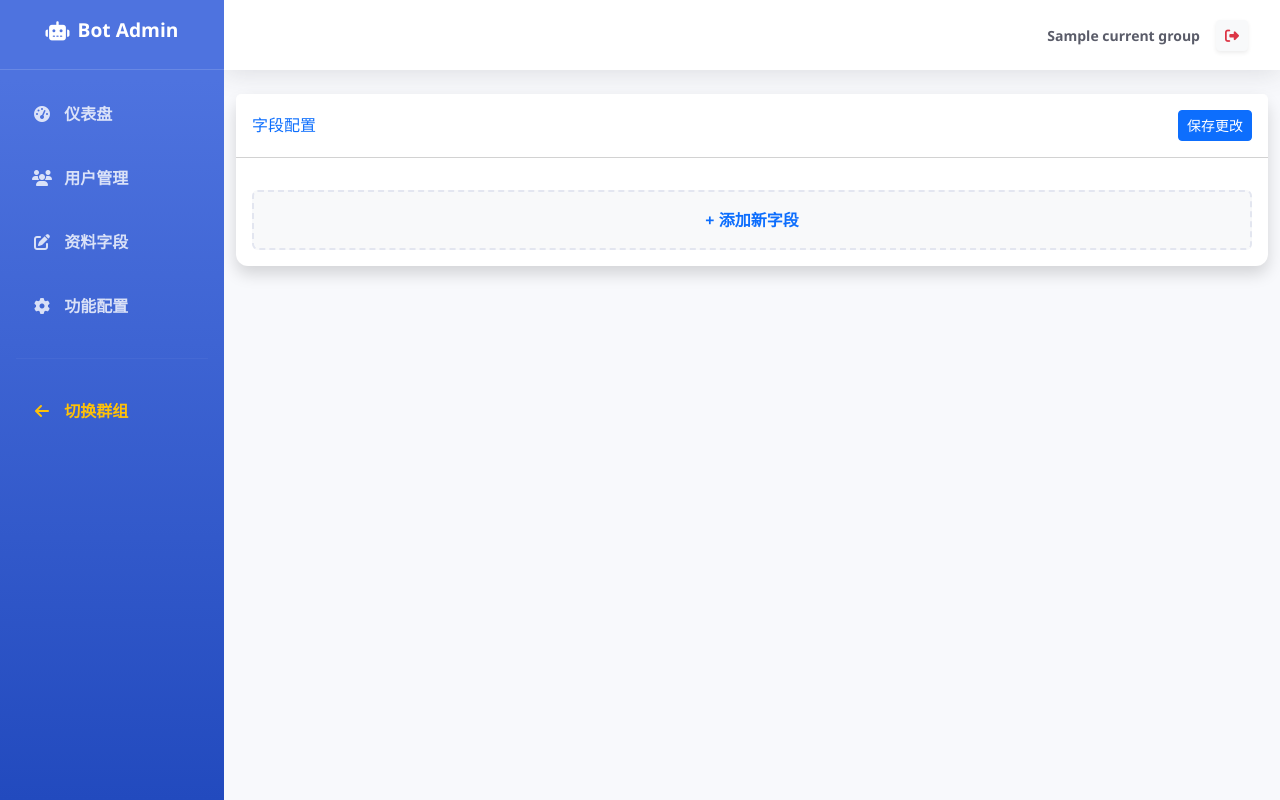
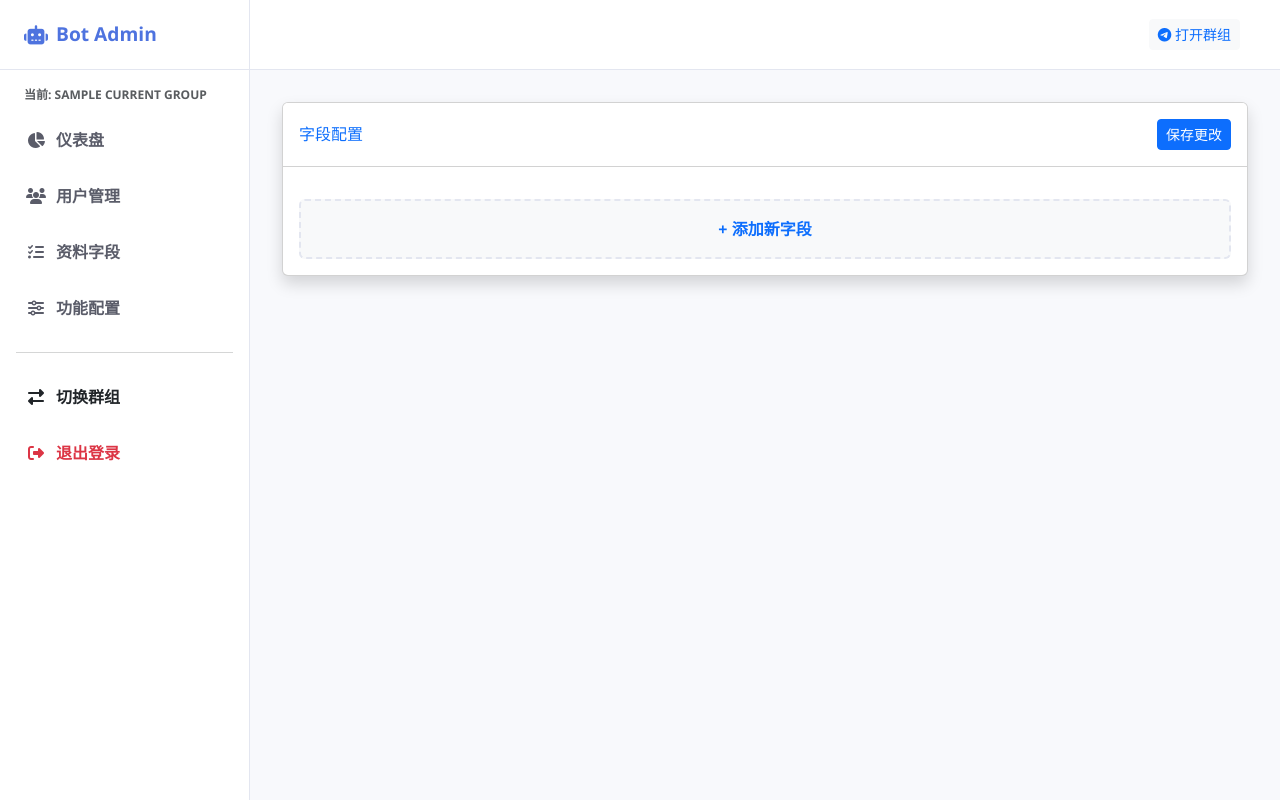
Before and after one commit to Szchiji/-, a Python web app: template app/modules/core/templates/fields.html in a window 1280 px wide. Run offline with Jinja, Linux system fonts and the light colour scheme; the template is opened without the code that fills it: most values are stand-ins (such as "Sample title", 1, 10 or a date in 2020).

Commit message:
Update base.html

```diff
--- a/app/modules/core/templates/base.html
+++ b/app/modules/core/templates/base.html
@@ -4,7 +4,6 @@
     <meta charset="UTF-8">
     <meta name="viewport" content="width=device-width, initial-scale=1.0">
     <title>Bot Admin</title>
-    <!-- 核心 CSS -->
     <link href="https://cdn.jsdelivr.net/npm/bootstrap@5.3.0/dist/css/bootstrap.min.css" rel="stylesheet">
     <link href="https://cdnjs.cloudflare.com/ajax/libs/font-awesome/6.4.0/css/all.min.css" rel="stylesheet">
     <style>
@@ -12,65 +11,75 @@
         body { background-color: var(--bg-color); font-family: 'Segoe UI', Roboto, sans-serif; color: #5a5c69; }
 
         /* 侧边栏 */
-        .sidebar-wrapper {
-            min-height: 100vh; background: linear-gradient(180deg,#4e73df 10%,#224abe 100%);
-            width: 224px; position: fixed; left: 0; top: 0; bottom: 0; z-index: 1000; padding-top: 1rem;
-        }
-        .sidebar-brand { color: white; text-decoration: none; font-weight: 800; font-size: 1.2rem; display: flex; align-items: center; justify-content: center; padding-bottom: 1.5rem; margin-bottom: 1rem; border-bottom: 1px solid rgba(255,255,255,0.15); }
-        .nav-item .nav-link { color: rgba(255,255,255,.8); padding: 1rem; margin: 0 1rem; border-radius: 0.35rem; display: block; text-decoration: none; font-weight: 600; }
-        .nav-item .nav-link:hover { color: white; background: rgba(255,255,255,0.1); }
-        .nav-item .nav-link.active { background: white; color: #4e73df; box-shadow: 0 2px 10px rgba(0,0,0,0.1); }
-        .nav-item .nav-link i { width: 20px; margin-right: 0.5rem; text-align: center; }
+        .sidebar { width: 250px; background: white; position: fixed; top: 0; left: 0; height: 100vh; border-right: 1px solid #e3e6f0; z-index: 1000; overflow-y: auto; }
+        .sidebar-brand { height: 70px; display: flex; align-items: center; padding: 0 1.5rem; font-weight: 800; font-size: 1.2rem; color: #4e73df; border-bottom: 1px solid #e3e6f0; text-decoration: none; }
+        .nav-link { color: #5a5c69; padding: 1rem 1.5rem; font-weight: 600; display: flex; align-items: center; text-decoration: none; transition: 0.2s; }
+        .nav-link:hover { background: #f8f9fc; color: #4e73df; }
+        .nav-link.active { color: #4e73df; background: #f0f4ff; border-right: 4px solid #4e73df; }
+        .nav-link i { width: 24px; margin-right: 8px; text-align: center; }
 
-        /* 主内容容器 */
-        .main-content-wrapper { margin-left: 224px; min-height: 100vh; display: flex; flex-direction: column; transition: margin-left 0.3s; }
-
-        /* 关键：没有侧边栏时的样式 */
-        .main-content-wrapper.no-sidebar { margin-left: 0 !important; }
-
-        .top-bar { height: 70px; background: white; box-shadow: 0 .15rem 1.75rem 0 rgba(58,59,69,.15); display: flex; align-items: center; justify-content: flex-end; padding: 0 2rem; margin-bottom: 1.5rem; }
-        .card { border: none; border-radius: 0.75rem; box-shadow: 0 .15rem 1.75rem 0 rgba(58,59,69,.15); }
+        /* 主内容 */
+        .main-wrapper { min-height: 100vh; display: flex; flex-direction: column; transition: margin-left 0.2s; }
+        .topbar { height: 70px; background: white; border-bottom: 1px solid #e3e6f0; display: flex; align-items: center; justify-content: space-between; padding: 0 2rem; }
+        .content { padding: 2rem; }
 
         @media (max-width: 768px) {
-            .sidebar-wrapper { display: none; }
-            .main-content-wrapper { margin-left: 0; }
+            .sidebar { display: none; }
+            .main-wrapper { margin-left: 0 !important; }
         }
     </style>
+    {% block head %}{% endblock %}
 </head>
 <body>
+    <!-- 气泡提示 -->
+    <div class="toast-container position-fixed top-0 end-0 p-3" style="z-index: 1100;">
+      <div id="liveToast" class="toast align-items-center border-0 shadow-lg" role="alert" aria-live="assertive" aria-atomic="true">
+        <div class="d-flex">
+          <div class="toast-body fw-bold" id="toastMessage"></div>
+          <button type="button" class="btn-close btn-close-white me-2 m-auto" data-bs-dismiss="toast"></button>
+        </div>
+      </div>
+    </div>
 
-<!-- 判断逻辑：只要有 current_group 且页面不是 select_group，就显示侧边栏 -->
-{% set show_sidebar = (current_group and page != 'select_group') %}
+    <!-- 判断是否显示侧边栏 -->
+    {% set show_sidebar = (current_group and page not in ['select_group', 'login']) %}
 
     {% if show_sidebar %}
-    <div class="sidebar-wrapper">
-        <a href="/core" class="sidebar-brand"><i class="fa-solid fa-robot me-2"></i> Bot Admin</a>
-        <div class="nav-item mb-2"><a class="nav-link {% if page == 'dashboard' %}active{% endif %}" href="/core/group/{{ current_group.id }}/dashboard"><i class="fa-solid fa-gauge-high"></i> 仪表盘</a></div>
-        <div class="nav-item mb-2"><a class="nav-link {% if page == 'users' %}active{% endif %}" href="/core/group/{{ current_group.id }}/users"><i class="fa-solid fa-users"></i> 用户管理</a></div>
-        <div class="nav-item mb-2"><a class="nav-link {% if page == 'fields' %}active{% endif %}" href="/core/group/{{ current_group.id }}/fields"><i class="fa-solid fa-pen-to-square"></i> 资料字段</a></div>
-        <div class="nav-item mb-2"><a class="nav-link {% if page == 'settings' %}active{% endif %}" href="/core/group/{{ current_group.id }}/settings"><i class="fa-solid fa-gear"></i> 功能配置</a></div>
-        <hr style="border-top: 1px solid rgba(255,255,255,0.15); margin: 1.5rem 1rem;">
-        <div class="nav-item"><a class="nav-link text-warning" href="/core/select_group"><i class="fa-solid fa-arrow-left"></i> 切换群组</a></div>
+    <nav class="sidebar">
+        <a href="#" class="sidebar-brand"><i class="fa-solid fa-robot me-2"></i> Bot Admin</a>
+        <div class="nav flex-column py-3">
+            <div class="px-4 mb-2 text-xs fw-bold text-muted text-uppercase" style="font-size: 0.75rem;">当前: {{ current_group.title }}</div>
+            <a href="/core/group/{{ current_group.id }}/dashboard" class="nav-link {% if page=='dashboard' %}active{% endif %}"><i class="fa-solid fa-chart-pie"></i> 仪表盘</a>
+            <a href="/core/group/{{ current_group.id }}/users" class="nav-link {% if page=='users' %}active{% endif %}"><i class="fa-solid fa-users"></i> 用户管理</a>
+            <a href="/core/group/{{ current_group.id }}/fields" class="nav-link {% if page=='fields' %}active{% endif %}"><i class="fa-solid fa-list-check"></i> 资料字段</a>
+            <a href="/core/group/{{ current_group.id }}/settings" class="nav-link {% if page=='settings' %}active{% endif %}"><i class="fa-solid fa-sliders"></i> 功能配置</a>
+            <hr class="mx-3 my-3 text-muted opacity-25">
+            <a href="/core/select_group" class="nav-link text-dark"><i class="fa-solid fa-exchange-alt"></i> 切换群组</a>
+            <a href="/core/logout" class="nav-link text-danger"><i class="fa-solid fa-right-from-bracket"></i> 退出登录</a>
         </div>
-{% endif %}
-
-<div class="main-content-wrapper {{ '' if show_sidebar else 'no-sidebar' }}">
-    {% if show_sidebar %}
-    <div class="top-bar">
-        <span class="mr-2 d-none d-lg-inline text-gray-600 small me-3 fw-bold">{{ current_group.title }}</span>
-        <a href="/core/logout" class="btn btn-sm btn-light text-danger shadow-sm"><i class="fas fa-sign-out-alt"></i></a>
-    </div>
-    {% else %}
-    <!-- 全屏页面的简易导航 -->
-    <nav class="navbar navbar-light bg-white shadow-sm mb-4 px-4">
-        <a class="navbar-brand" href="#"><i class="fa-solid fa-robot me-2"></i>Bot Manager</a>
-        {% if session.get('logged_in') %}
-        <a class="btn btn-outline-danger btn-sm" href="/core/logout">退出登录</a>
-        {% endif %}
     </nav>
     {% endif %}
 
-    <div class="container-fluid pb-5">
+    <div class="main-wrapper" style="margin-left: {{ '250px' if show_sidebar else '0' }};">
+        <header class="topbar">
+            <h5 class="mb-0 fw-bold text-dark">
+                {% if not show_sidebar %}<i class="fa-solid fa-robot me-2 text-primary"></i>Bot Admin{% endif %}
+                {% if page=='dashboard' %}数据概览{% endif %}
+                {% if page=='users' %}用户管理{% endif %}
+                {% if page=='fields' %}字段配置{% endif %}
+                {% if page=='settings' %}功能设置{% endif %}
+            </h5>
+            <div class="d-flex align-items-center">
+                {% if current_group and show_sidebar %}
+                <a href="https://t.me/{{ current_group.username }}" target="_blank" class="btn btn-sm btn-light text-primary me-2"><i class="fa-brands fa-telegram"></i> 打开群组</a>
+                {% endif %}
+                {% if session.get('logged_in') and not show_sidebar %}
+                <a href="/core/logout" class="btn btn-sm btn-outline-danger">退出</a>
+                {% endif %}
+            </div>
+        </header>
+
+        <div class="content">
             {% block content %}{% endblock %}
         </div>
     </div>
@@ -78,13 +87,22 @@
     <script src="https://cdn.jsdelivr.net/npm/bootstrap@5.3.0/dist/js/bootstrap.bundle.min.js"></script>
     <script src="https://code.jquery.com/jquery-3.6.0.min.js"></script>
     <script>
+        function showToast(msg, type='success') {
+            const el = document.getElementById('liveToast');
+            document.getElementById('toastMessage').innerText = msg;
+            el.className = 'toast align-items-center border-0 shadow-lg text-white';
+            if(type === 'success') el.classList.add('bg-success');
+            else if(type === 'error') el.classList.add('bg-danger');
+            else el.classList.add('bg-secondary');
+            new bootstrap.Toast(el, { delay: 2500 }).show();
+        }
         async function postApi(url, data) {
             try {
-            const res = await fetch(url, {method: 'POST', headers: {'Content-Type': 'application/json'}, body: JSON.stringify(data)});
-            const json = await res.json();
-            if (json.status === 'ok') { alert('✅ 操作成功'); location.reload(); }
-            else { alert('❌ 失败: ' + (json.msg || '未知错误')); }
-        } catch (e) { alert('❌ 网络错误'); }
+                const r = await fetch(url, {method: 'POST', headers: {'Content-Type': 'application/json'}, body: JSON.stringify(data)});
+                const j = await r.json();
+                if(j.status === 'ok') { showToast(j.msg || '✅ 操作成功', 'success'); setTimeout(() => location.reload(), 1000); }
+                else { showToast(j.msg || '❌ 操作失败', 'error'); }
+            } catch(e) { showToast('❌ 网络错误', 'error'); }
         }
     </script>
     {% block scripts %}{% endblock %}
```
Lines whose indentation alone changed are shown as unchanged.
